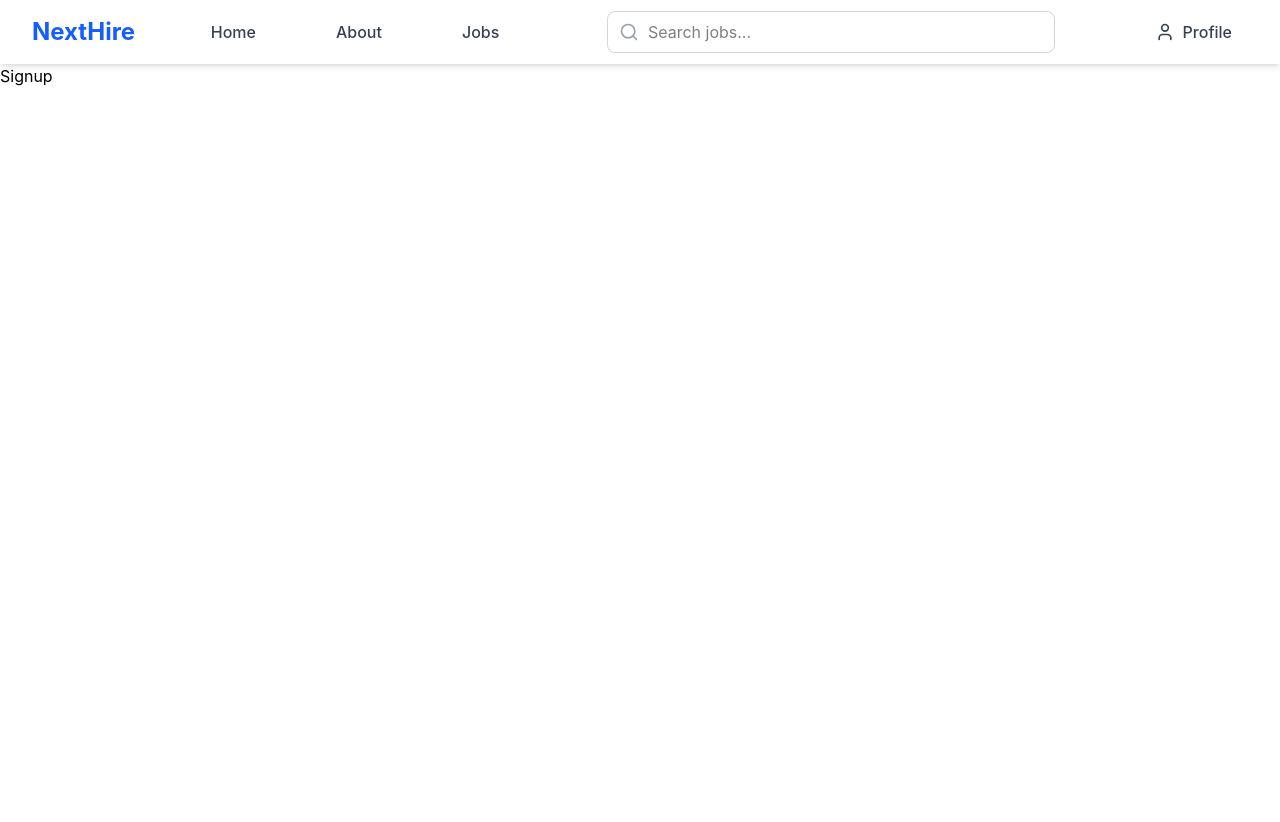
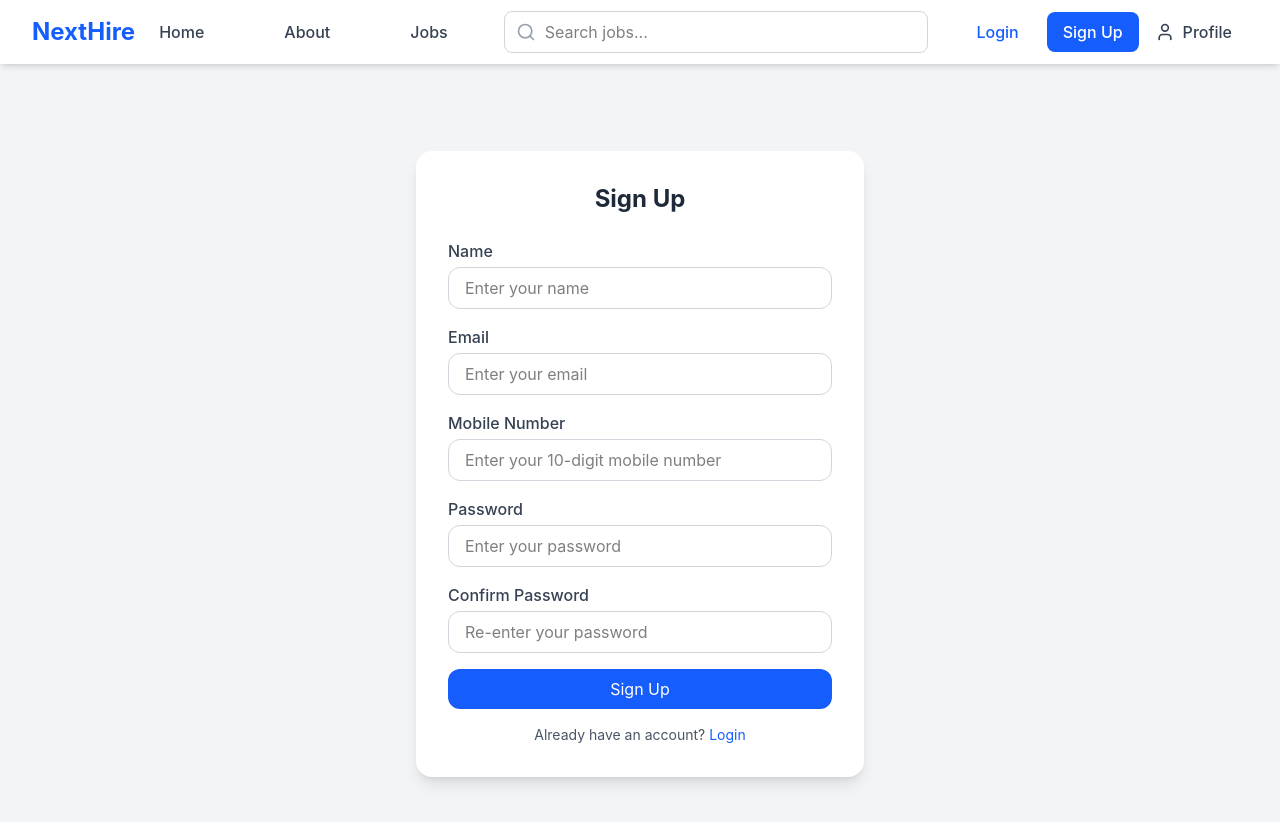
Before and after one commit to Kunjan555/NextHire, a React (Create React App) app: page /signup in a window 1280 px wide. Shown: the top 822 px of the page. Before the commit the page ends 800 px from the top, so only its background shows below. Built offline with nearby package versions, Linux system fonts and the light colour scheme.

Commit message:
login signup

```diff
--- a/src/components/Header.jsx
+++ b/src/components/Header.jsx
@@ -11,7 +11,7 @@ import JobDetails from '../pages/JobDetails';
 import Login from "../pages/Login";
 import Signup from '../pages/Signup';
 import PostJob from "../pages/PostJob";
-import { Search, User, Menu, X } from 'lucide-react';
+import { Search, User, Menu, X} from 'lucide-react';
 export default function Header() {
     const [isMenuOpen, setIsMenuOpen] = useState(false);
     const [open, setOpen] = useState(false);
@@ -38,8 +38,7 @@ export default function Header() {
                                     <li key={link.id} className='inline-block'>
                                         <Link
                                             to={link.path}
-                                            className='inline-block px-6 py-2 text-gray-700 hover:text-blue-600 font-medium transition-colors duration-200 relative after:absolute after:bottom-0 after:left-0 after:w-full after:h-0.5 after:bg-blue-600 after:scale-x-0 hover:after:scale-x-100 after:transition-transform after:duration-300'
-                                        >
+                                            className='inline-block px-6 py-2 text-gray-700 hover:text-blue-600 font-medium transition-colors duration-200 relative after:absolute after:bottom-0 after:left-0 after:w-full after:h-0.5 after:bg-blue-600 after:scale-x-0 hover:after:scale-x-100 after:transition-transform after:duration-300'>
                                             {link.label}
                                         </Link>
                                     </li>
@@ -61,6 +60,20 @@ export default function Header() {
                             </div>
                         </div>
 
+                        {/* Login & Signup Buttons - Desktop */}
+                        <div className="hidden md:flex items-center space-x-3">
+                            <Link to="/login">
+                                <button className="px-4 py-2 text-blue-600 font-medium hover:bg-blue-50 rounded-lg transition-colors duration-200">
+                                    Login
+                                </button>
+                            </Link>
+                            <Link to="/signup">
+                                <button className="px-4 py-2 bg-blue-600 text-white font-medium hover:bg-blue-700 rounded-lg transition-colors duration-200">
+                                    Sign Up
+                                </button>
+                            </Link>
+                        </div>
+
                         {/* User Profile - Desktop */}
                         <div className="hidden md:flex items-center relative">
                             <button onClick={() => setOpen(!open)} className="flex items-center space-x-2 px-4 py-2 text-gray-700 hover:bg-gray-100 rounded-lg">
@@ -77,12 +90,7 @@ export default function Header() {
                                             <a href="#" className="block px-4 py-2 hover:bg-gray-100">Settings</a>
                                         </li>
                                         <li>
-                                            <a
-                                                href="#"
-                                                className="block px-4 py-2 hover:bg-gray-100"
-                                            >
-                                                Logout
-                                            </a>
+                                            <a href="#" className="block px-4 py-2 hover:bg-gray-100">Logout</a>
                                         </li>
                                     </ul>
                                 </div>
@@ -131,6 +139,20 @@ export default function Header() {
                                             </li>
                                         )
                                     })}
+
+                                    {/* Mobile Login & Signup Buttons */}
+                                    <div className="space-y-2 pt-2">
+                                        <Link to="/login">
+                                            <button className="w-full px-3 py-2 text-blue-600 font-medium hover:bg-blue-50 rounded-lg transition-colors duration-200 text-left">
+                                                Login
+                                            </button>
+                                        </Link>
+                                        <Link to="/signup">
+                                            <button className="w-full px-3 py-2 bg-blue-600 text-white font-medium hover:bg-blue-700 rounded-lg transition-colors duration-200">
+                                                Sign Up
+                                            </button>
+                                        </Link>
+                                    </div>
                                 </div>
                             </div>
                         </div>
--- a/src/firebase.js
+++ b/src/firebase.js
@@ -1,6 +1,7 @@
 // src/firebase.js
 import { initializeApp } from "firebase/app";
 import { getAnalytics } from "firebase/analytics";
+import { getAuth } from "firebase/auth";
 
 const firebaseConfig = {
   apiKey: "AIzaSyBoxe4eR_tCVySYkIEharbnbSh8iPwBqgQ",
@@ -15,6 +16,7 @@ const firebaseConfig = {
 // Initialize Firebase
 const app = initializeApp(firebaseConfig);
 const analytics = getAnalytics(app);
+const auth = getAuth(app);
 
 // ✅ Export app (and analytics if needed)
-export { app, analytics };
+export { app, analytics, auth };
--- a/src/pages/Login.jsx
+++ b/src/pages/Login.jsx
@@ -1,7 +1,62 @@
-import React from 'react'
+import React, { useState } from 'react'
+import { auth } from "../firebase";
+export default function Login() {
+  const [email, setEmail] = useState("");
+  const [password, setPassword] = useState("");
+  const [error, setError] = useState({});
 
-export default function Login() {
+  const validate = () => {
+    let tempErrors = {};
+    if(!email){
+      tempErrors.email = "Email is required";
+    } else if (!/\S+@\S+\.\S+/.test(email)){
+      tempErrors.email = "Email is not valid";
+    }
+    if(!password){
+      tempErrors.password = "Password is required";
+    }else if(password.length<6){
+      tempErrors.password = "Password must be at least 6 characters";
+    }
+    setError(tempErrors);
+
+    return Object.keys(tempErrors).length= 0;
+  }
+  const handleSubmit = (e) => {
+    e.preventDefault();
+   if(validate()){
+      console.log("Email", email, "Password", password)
+   }
+
+  }
   return (
-    <div>Login</div>
+    <div className='flex items-center justify-center min-h-screen bg-gray-100'>
+      <div className='w-full max-w-md bg-white rounded-2xl shadow-lg p-8'>
+        <h2 className='text-2xl font-bolc text-center text-gray-800 mb-6'>Login</h2>
+        <form onSubmit={handleSubmit} className="space-y-4">
+          <div className='mb-4'>
+            <label className='block text-gray-700 font-medium mb-1'>Email</label>
+            <input type='email' value={email} onChange={(e)=> setEmail(e.target.value)} placeholder='Enter your email'  className={`w-full px-4 py-2 border rounded-xl focus:outline-none
+                ${error.email ? "border-red-500 focus:ring-2 focus:ring-red-400" : "border-gray-300 focus:ring-2 focus:ring-blue-500"}`}
+           />
+            {error.email && (
+              <p className="text-red-500 text-sm mt-1">{error.email}</p>
+            )}
+          </div>
+          <div className='mb-8'>
+            <label className='block text-gray-700 font-medium mb-1'>Password</label>
+            <input type='password' value={password} onChange={(e) => setPassword(e.target.value)} placeholder='Enter your password' className={`w-full px-4 py-2 border rounded-xl focus:outline-none
+                ${error.password ? "border-red-500 focus:ring-2 focus:ring-red-400" : "border-gray-300 focus:ring-2 focus:ring-blue-500"}`}
+           />
+            {error.password && (
+              <p className="text-red-500 text-sm mt-1">{error.password}</p>
+            )}
+          </div>
+          <button type='submit' className='w-full mb-4 bg-blue-600 text-white py-2 rounded-xl hover:bg-blue-700 transition duration-200'>Login</button>
+          <p className='text-center'>Don’t have an account?{" "}
+            <a href='/signup' className='text-blue-600 hover:underline'>Register</a>
+          </p>
+        </form>
+      </div>
+    </div>
   )
 }
--- a/src/pages/Signup.jsx
+++ b/src/pages/Signup.jsx
@@ -1,7 +1,152 @@
-import React from 'react'
+import React, { useState } from "react";
+import { auth } from "../firebase";
+function Signup() {
+  const [form, setForm] = useState({
+    name: "",
+    email: "",
+    mobile: "",
+    password: "",
+    confirmPassword: "",
+  });
 
-export default function Signup() {
+  const [errors, setErrors] = useState({});
+
+  const handleChange = (e) => {
+    setForm({ ...form, [e.target.name]: e.target.value });
+  };
+
+  const validate = () => {
+    let tempErrors = {};
+
+    if (!form.name) tempErrors.name = "Name is required";
+
+    if (!form.email) {
+      tempErrors.email = "Email is required";
+    } else if (!/\S+@\S+\.\S+/.test(form.email)) {
+      tempErrors.email = "Email is not valid";
+    }
+    if (!form.mobile) {
+      tempErrors.mobile = "Mobile number is required";
+    } else if (!/^[0-9]{10}$/.test(form.mobile)) {
+      tempErrors.mobile = "Enter a valid 10-digit mobile number";
+    }
+
+    if (!form.password) {
+      tempErrors.password = "Password is required";
+    } else if (form.password.length < 6) {
+      tempErrors.password = "Password must be at least 6 characters";
+    }
+
+    if (!form.confirmPassword) {
+      tempErrors.confirmPassword = "Confirm your password";
+    } else if (form.password !== form.confirmPassword) {
+      tempErrors.confirmPassword = "Passwords do not match";
+    }
+
+    setErrors(tempErrors);
+    return Object.keys(tempErrors).length === 0;
+  };
+
+  const handleSubmit = (e) => {
+    e.preventDefault();
+    if (validate()) {
+      console.log("Signup Data:", form);
+    }
+  };
+
   return (
-    <div>Signup</div>
-  )
+    <div className="flex items-center justify-center min-h-screen bg-gray-100">
+      <div className="w-full max-w-md bg-white rounded-2xl shadow-lg p-8">
+        <h2 className="text-2xl font-bold text-center text-gray-800 mb-6">Sign Up</h2>
+
+        <form onSubmit={handleSubmit} className="space-y-4">
+          {/* Name */}
+          <div>
+            <label className="block text-gray-700 font-medium mb-1">Name</label>
+            <input
+              type="text"
+              name="name"
+              value={form.name}
+              onChange={handleChange}
+              placeholder="Enter your name"
+              className={`w-full px-4 py-2 border rounded-xl focus:outline-none
+                ${errors.name ? "border-red-500 focus:ring-2 focus:ring-red-400" : "border-gray-300 focus:ring-2 focus:ring-blue-500"}`}
+            />
+            {errors.name && <p className="text-red-500 text-sm mt-1">{errors.name}</p>}
+          </div>
+
+          {/* Email */}
+          <div>
+            <label className="block text-gray-700 font-medium mb-1">Email</label>
+            <input
+              type="email"
+              name="email"
+              value={form.email}
+              onChange={handleChange}
+              placeholder="Enter your email"
+              className={`w-full px-4 py-2 border rounded-xl focus:outline-none
+                ${errors.email ? "border-red-500 focus:ring-2 focus:ring-red-400" : "border-gray-300 focus:ring-2 focus:ring-blue-500"}`}
+            />
+            {errors.email && <p className="text-red-500 text-sm mt-1">{errors.email}</p>}
+          </div>
+
+          {/* Mobile */}
+          <div>
+            <label className="block text-gray-700 font-medium mb-1">Mobile Number</label>
+            <input
+              type="tel"
+              name="mobile"
+              value={form.mobile}
+              onChange={handleChange}
+              placeholder="Enter your 10-digit mobile number"
+              className={`w-full px-4 py-2 border rounded-xl focus:outline-none
+                ${errors.mobile ? "border-red-500 focus:ring-2 focus:ring-red-400" : "border-gray-300 focus:ring-2 focus:ring-blue-500"}`}
+            />
+            {errors.mobile && <p className="text-red-500 text-sm mt-1">{errors.mobile}</p>}
+          </div>
+
+          {/* Password */}
+          <div>
+            <label className="block text-gray-700 font-medium mb-1">Password</label>
+            <input
+              type="password"
+              name="password"
+              value={form.password}
+              onChange={handleChange}
+              placeholder="Enter your password"
+              className={`w-full px-4 py-2 border rounded-xl focus:outline-none
+                ${errors.password ? "border-red-500 focus:ring-2 focus:ring-red-400" : "border-gray-300 focus:ring-2 focus:ring-blue-500"}`}
+            />
+            {errors.password && <p className="text-red-500 text-sm mt-1">{errors.password}</p>}
+          </div>
+
+          {/* Confirm Password */}
+          <div>
+            <label className="block text-gray-700 font-medium mb-1">Confirm Password</label>
+            <input
+              type="password"
+              name="confirmPassword"
+              value={form.confirmPassword}
+              onChange={handleChange}
+              placeholder="Re-enter your password"
+              className={`w-full px-4 py-2 border rounded-xl focus:outline-none
+                ${errors.confirmPassword ? "border-red-500 focus:ring-2 focus:ring-red-400" : "border-gray-300 focus:ring-2 focus:ring-blue-500"}`}
+            />
+            {errors.confirmPassword && <p className="text-red-500 text-sm mt-1">{errors.confirmPassword}</p>}
+          </div>
+
+          <button type="submit" className="w-full bg-blue-600 text-white py-2 rounded-xl hover:bg-blue-700 transition duration-200">
+            Sign Up
+          </button>
+        </form>
+
+        <p className="text-center text-gray-600 text-sm mt-4">
+          Already have an account?{" "}
+          <a href="/login" className="text-blue-600 hover:underline">Login</a>
+        </p>
+      </div>
+    </div>
+  );
 }
+
+export default Signup;
```
